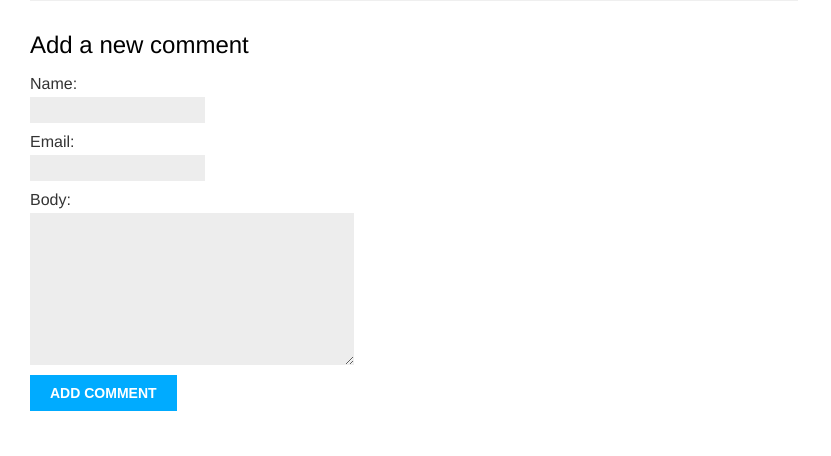
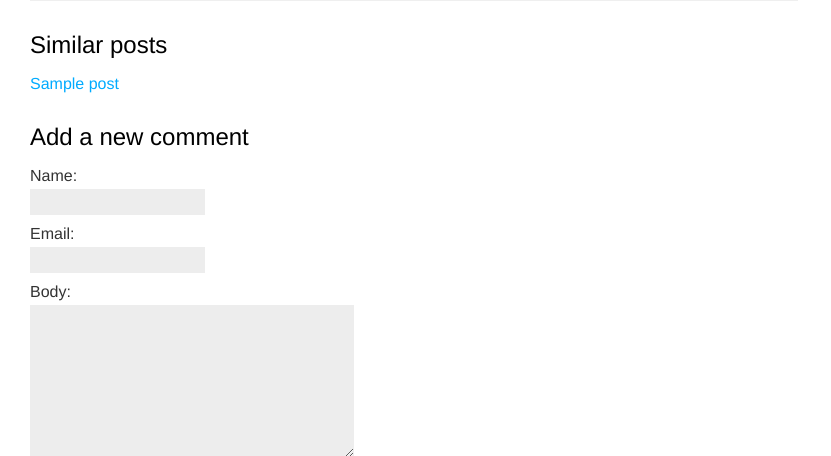
Before and after one commit to Per5eu5/practice_1_blog, a Django app: template blog/templates/blog/post/detail.html in a window 1280 px wide. Shown: the part 329-785 px from the top of the page, without its empty margins (0-831 px from the left). Before the commit the page ends 740 px from the top, so only its background shows below. Run offline with Django 3.2, Linux system fonts and the light colour scheme; tables that the repository leaves empty hold one stand-in row (values such as "Sample post"); the template is opened without the code that fills it: values that come from a table or form of the project are taken from there, most other values are stand-ins (such as "Sample title", 1, 10 or a date in 2020).

Commit message:
Добавлено отображение похожих постов

```diff
--- a/blog/templates/blog/post/detail.html
+++ b/blog/templates/blog/post/detail.html
@@ -31,6 +31,15 @@
         <p>There are no comments yet.</p>
     {% endfor %}
 
+    <h2>Similar posts</h2>
+    {% for post in similar_posts %}
+        <p>
+            <a href="{{ post.get_absolute_url }}">{{ post.title }}</a>
+        </p>
+    {% empty %}
+        There are no similar posts yet.
+    {% endfor %}
+
     {% if new_comment %}
         <h2>Your comment has been added.</h2>
     {% else %}
```
Also changed, not shown: blog/views.py (+8 -1 lines).
